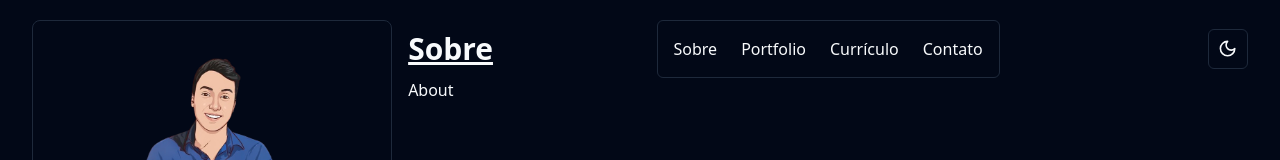
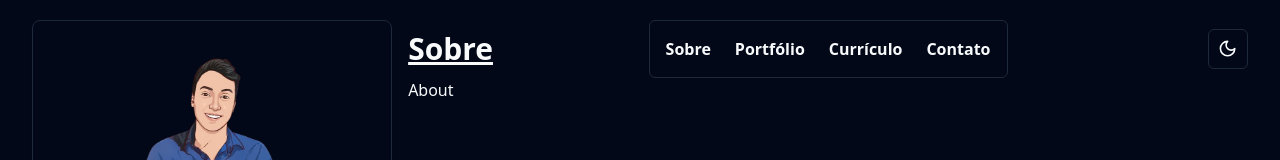
Before and after one commit to Carlos-Castro11/portfolio, a React (Vite) app: page / in a window 1280 px wide. Shown: the top 160 px of the page. Built offline with nearby package versions, Linux system fonts and the light colour scheme.

Commit message:
Add navitem animation

```diff
--- a/src/components/header.tsx
+++ b/src/components/header.tsx
@@ -1,5 +1,6 @@
 import { useLocation } from 'react-router-dom'
 
+import { Nav } from './nav/nav'
 import { ThemeToggle } from './theme/theme-toggle'
 import { TitlePage } from './title-page'
 
@@ -35,22 +36,7 @@ export function Header() {
   return (
     <header className="grid grid-cols-3 items-center justify-center">
       <TitlePage title={page!.title} />
-      <nav className="col-start-2 flex justify-self-center">
-        <ul className="flex gap-6 rounded-md border p-4">
-          <li>
-            <h1>Sobre</h1>
-          </li>
-          <li>
-            <h1>Portfolio</h1>
-          </li>
-          <li>
-            <h1>Currículo</h1>
-          </li>
-          <li>
-            <h1>Contato</h1>
-          </li>
-        </ul>
-      </nav>
+      <Nav />
       <div className="justify-self-end">
         <ThemeToggle />
       </div>
--- /dev/null
+++ b/src/components/nav/nav.tsx
@@ -0,0 +1,22 @@
+import { NavItem } from './navItem'
+
+export function Nav() {
+  return (
+    <nav className="col-start-2 flex justify-self-center">
+      <ul className="flex gap-6 rounded-md border p-4">
+        <li>
+          <NavItem text={'Sobre'} link="/" />
+        </li>
+        <li>
+          <NavItem text={'Portfólio'} link="/portfolio" />
+        </li>
+        <li>
+          <NavItem text={'Currículo'} link="/resume" />
+        </li>
+        <li>
+          <NavItem text={'Contato'} link="/contact" />
+        </li>
+      </ul>
+    </nav>
+  )
+}
--- /dev/null
+++ b/src/components/nav/navItem.tsx
@@ -0,0 +1,17 @@
+import { Link } from 'react-router-dom'
+
+interface NavItemProps {
+  link: string
+  text: string
+}
+
+export function NavItem({ link, text }: NavItemProps) {
+  return (
+    <Link
+      className={`after:content[''] relative font-semibold after:absolute after:bottom-0 after:left-0 after:h-[1.5px] after:w-0 after:bg-primary after:transition-all after:duration-300 hover:after:w-full`}
+      to={link}
+    >
+      {text}
+    </Link>
+  )
+}
```
